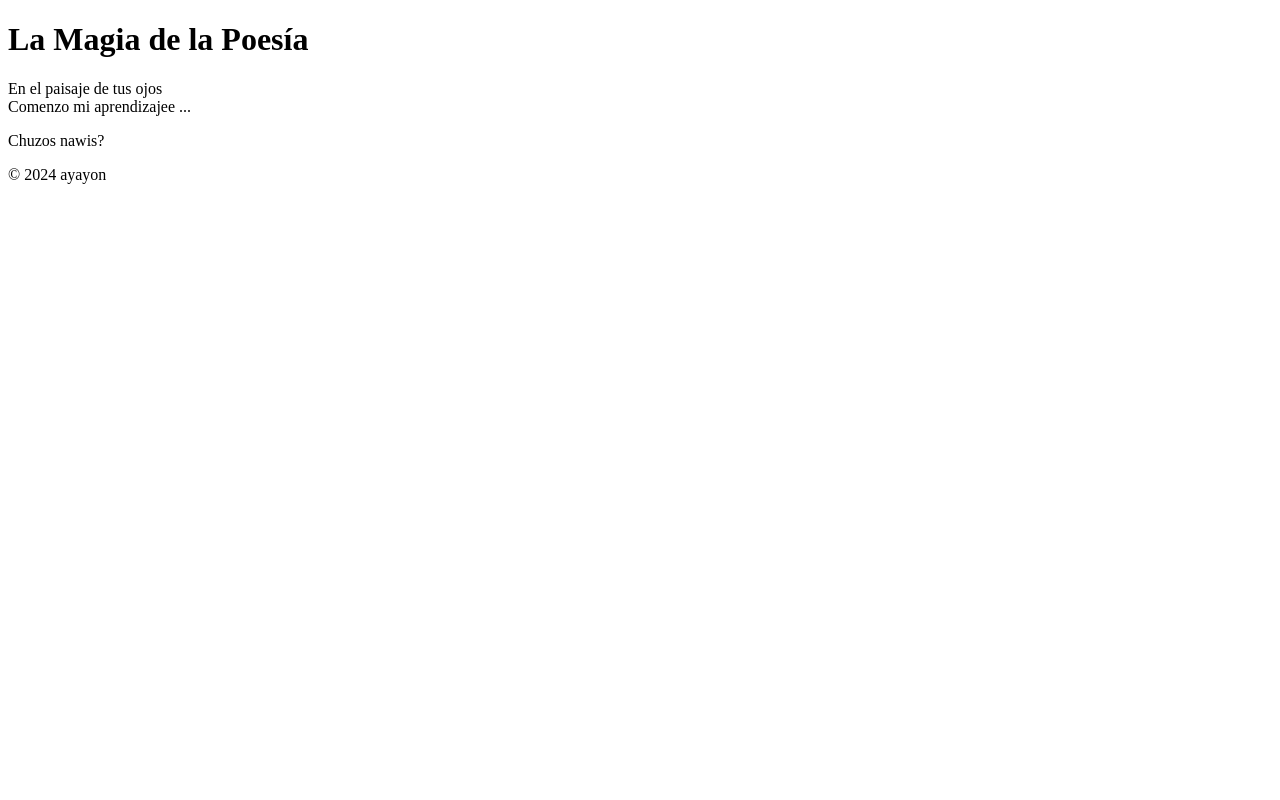
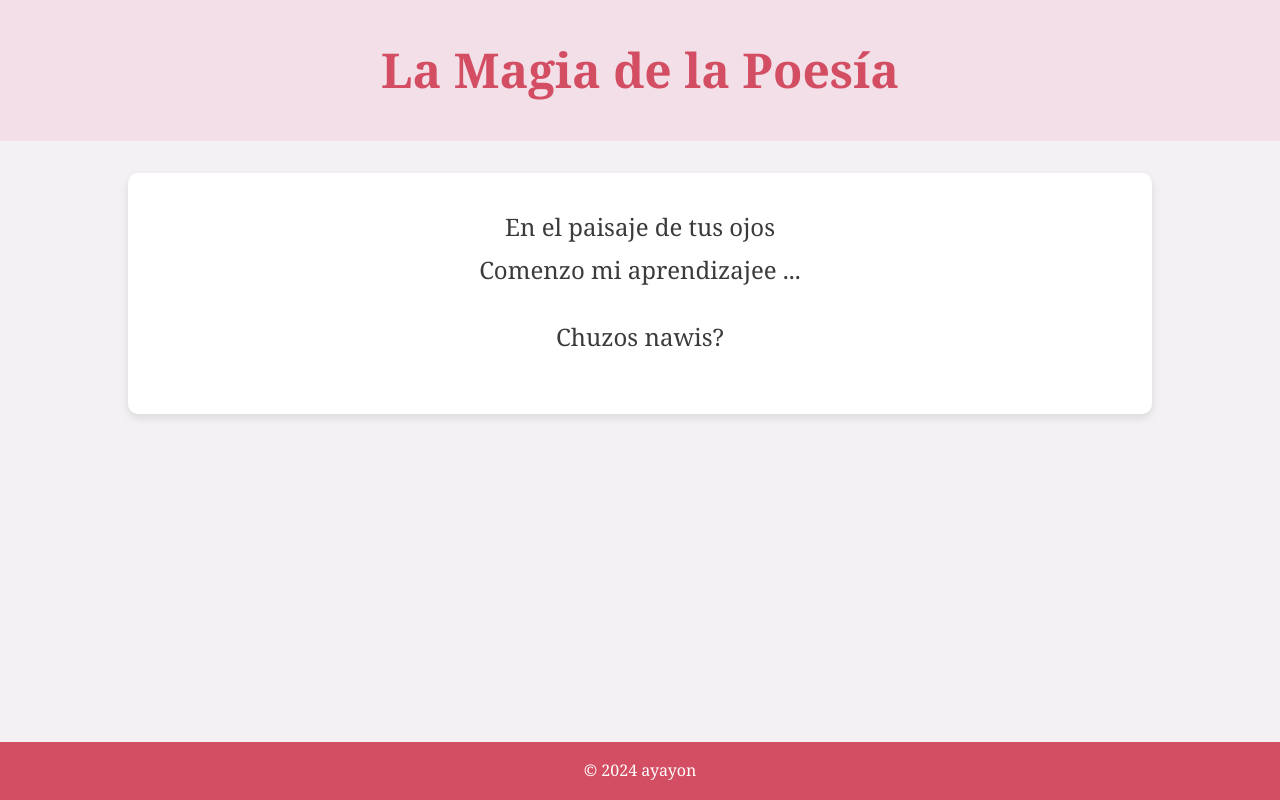
Before and after one commit to ayayon0/alguien, a plain HTML site: page index.html in a window 1280 px wide. Drawn offline with Linux system fonts and the light colour scheme.

Commit message:
Update index.html

```diff
--- a/index.html
+++ b/index.html
@@ -4,7 +4,7 @@
     <meta charset="UTF-8">
     <meta name="viewport" content="width=device-width, initial-scale=1.0">
     <title>Alguien san</title>
-    <link rel="stylesheet" href="styles.cs">
+    <link rel="stylesheet" href="styles.css">
 </head>
 <body>
   <div class="container">
```
